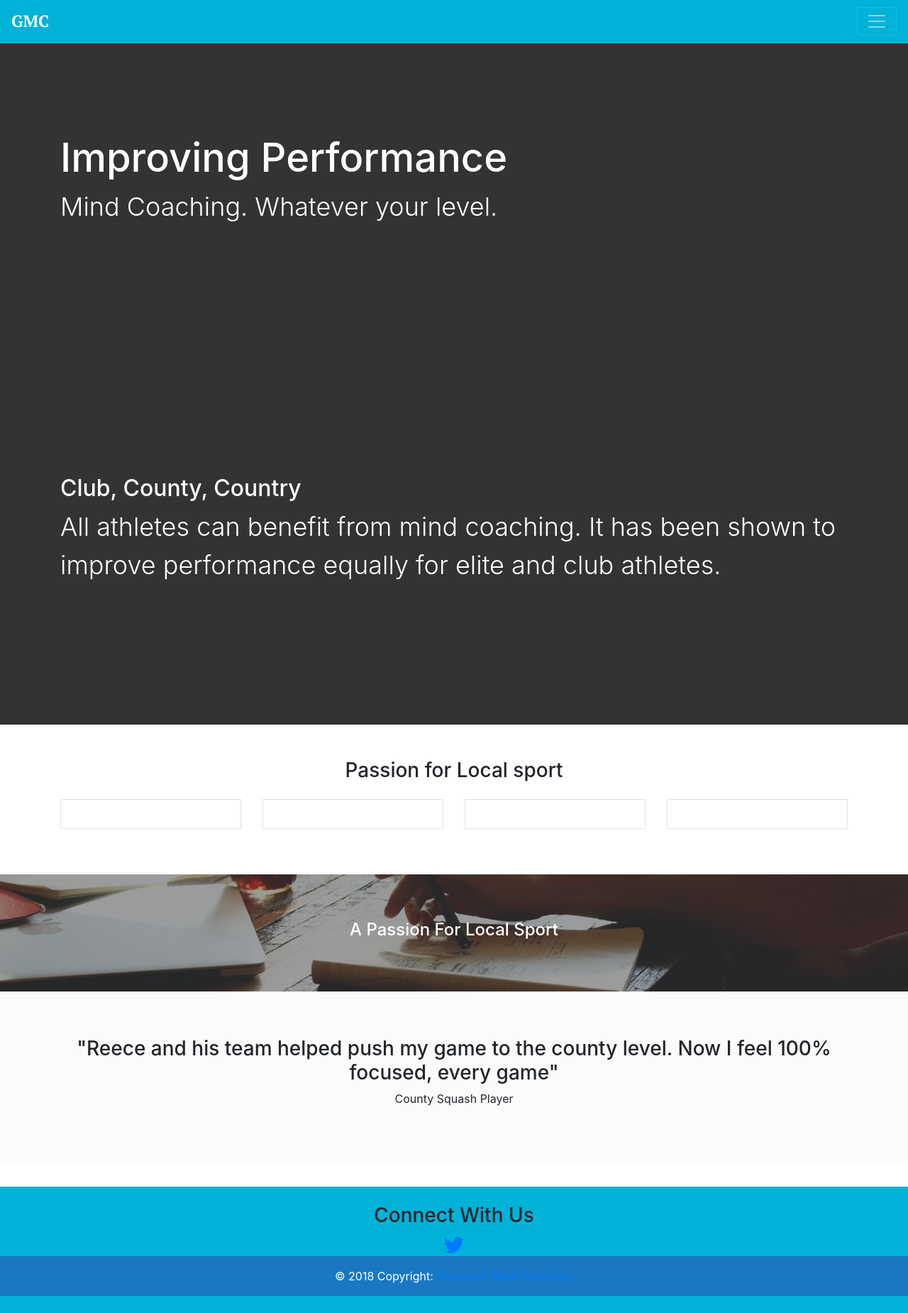
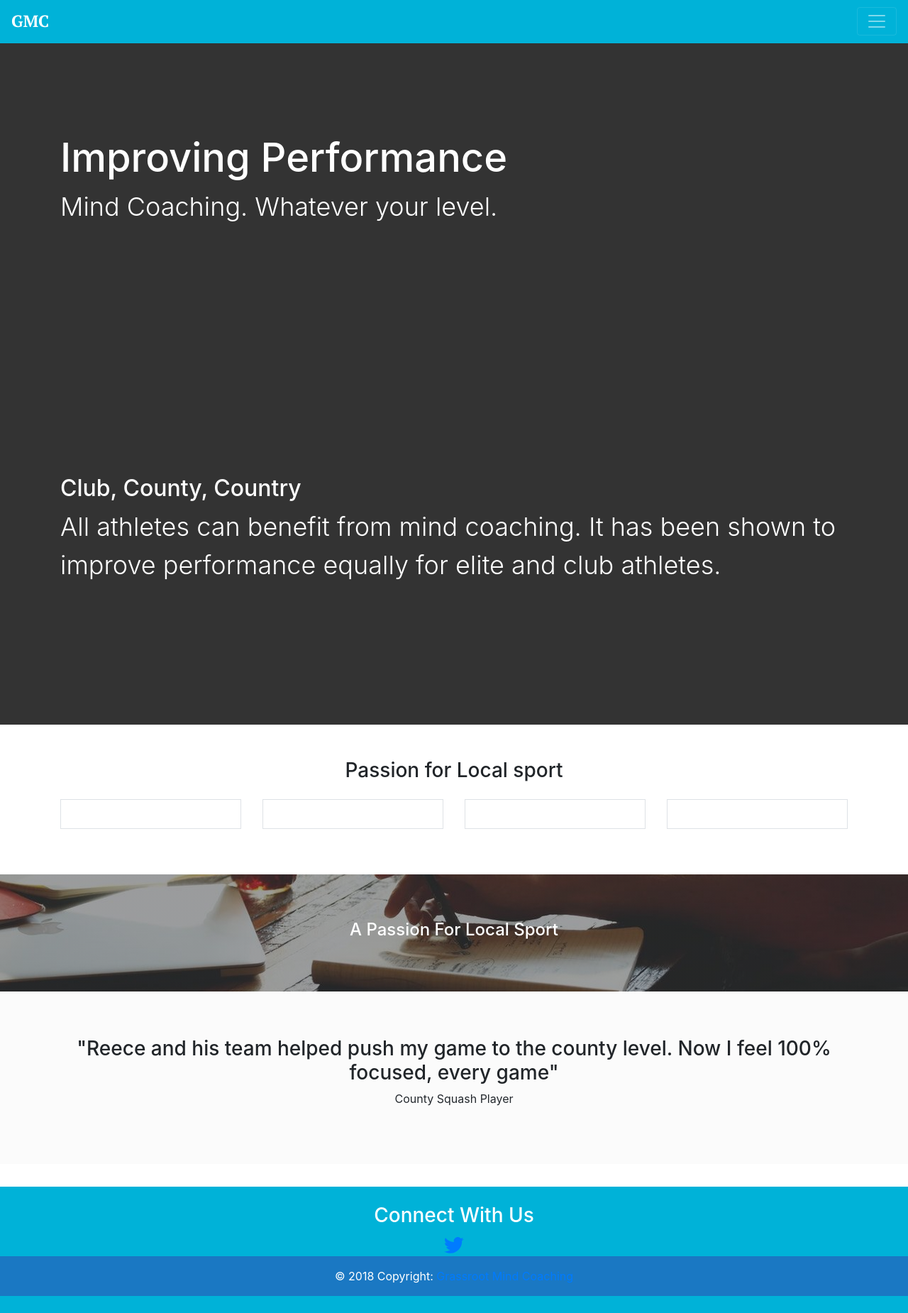
Before and after one commit to krussll/etsysimplicity, a Jekyll site: the page built from index.md, in a window 1280 px wide. Shown: the whole page at 71% size. Built offline with Jekyll 4.4.1, drawn with Linux system fonts in a browser that asks for light colours; nearby versions of some CDN libraries.

Commit message:
Update main.scss

```diff
--- a/css/main.scss
+++ b/css/main.scss
@@ -25,7 +25,7 @@ nav, footer {
   color: #fff;
 }
 
-footer > a {
+footer, footer > a {
   color: #fff;
 }
 
```
